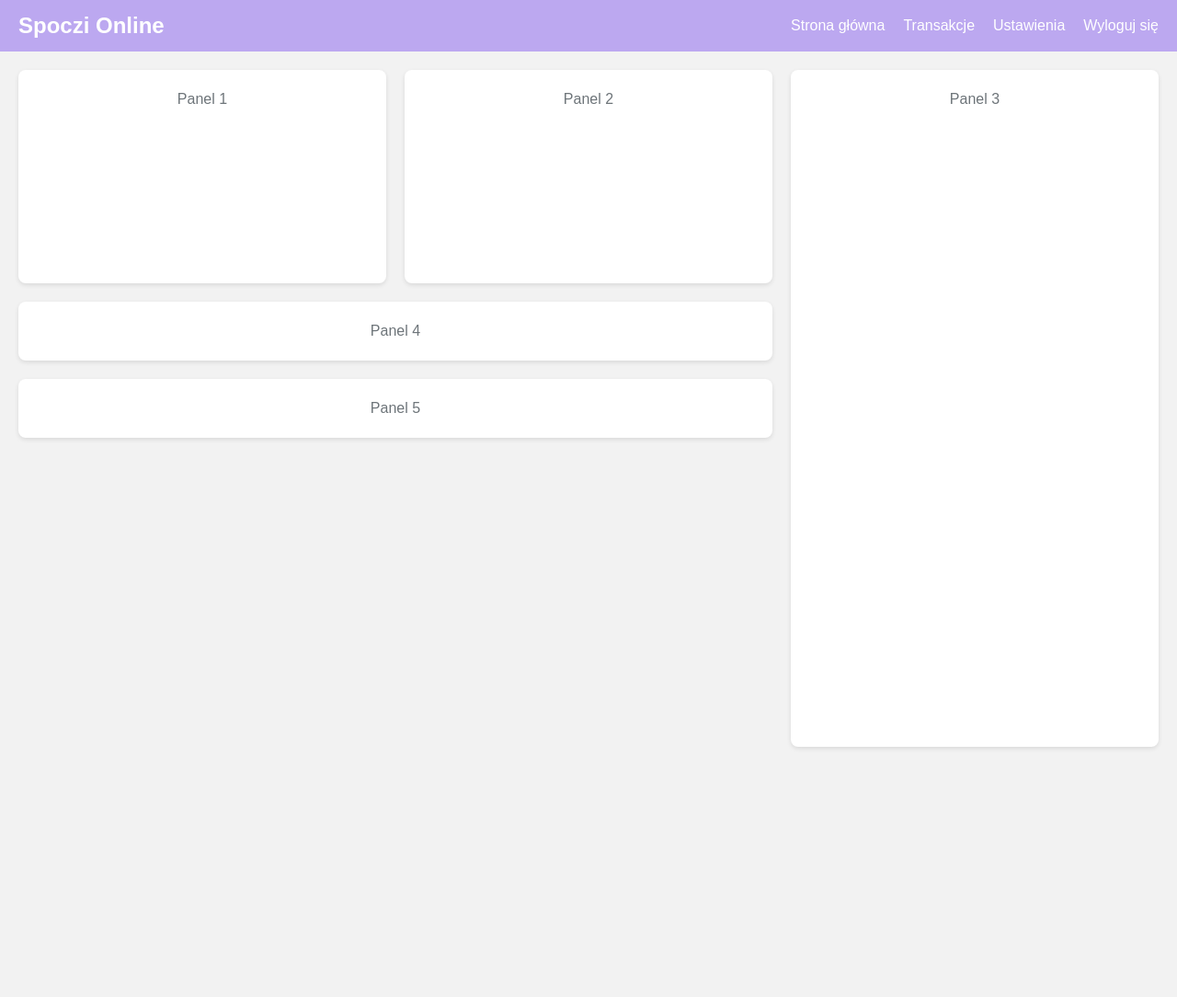
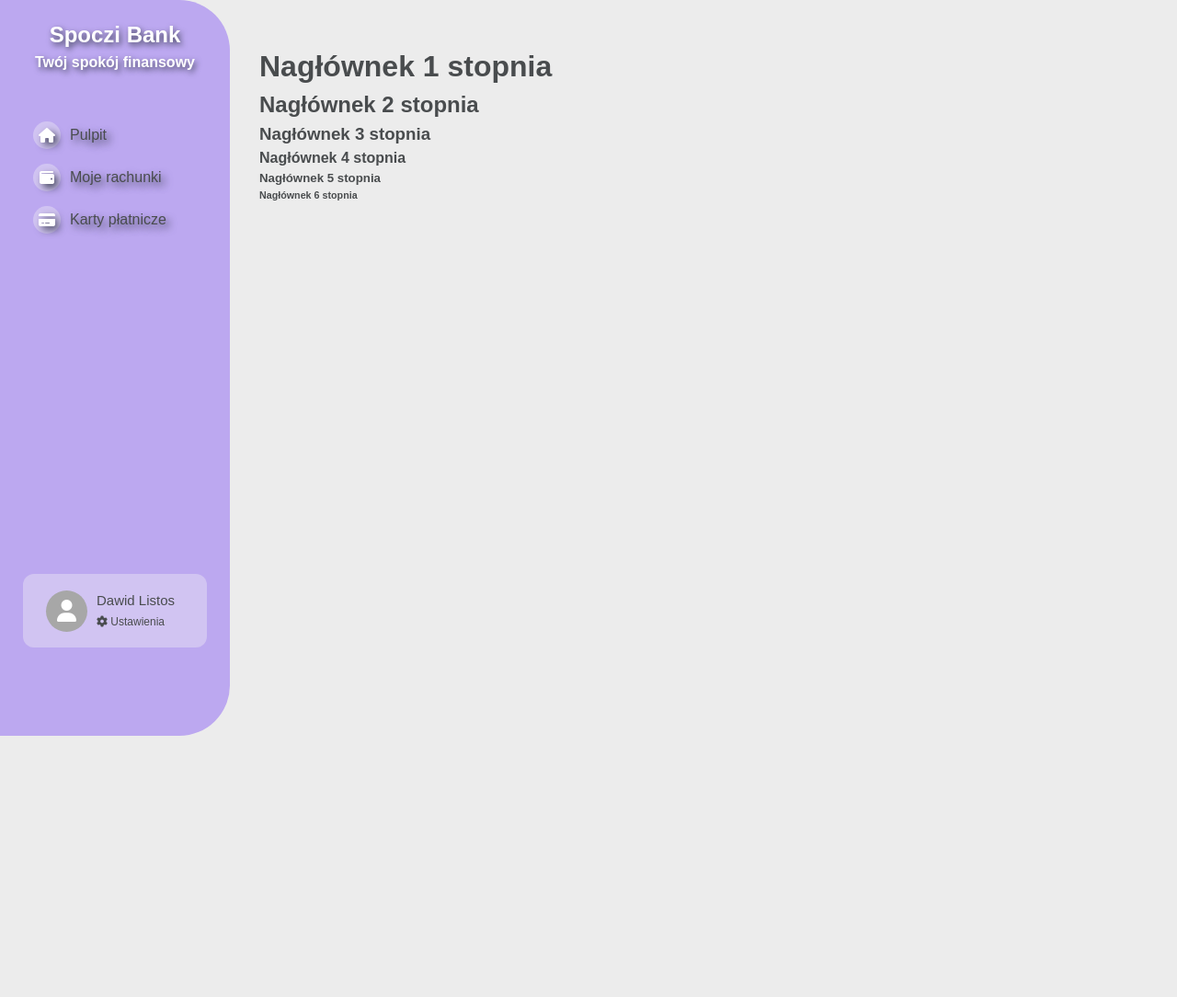
Before and after one commit to dawidlistos/projekt-do-pracy-inzynierskiej, a PHP site: page /dashboard in a window 1280 px wide. Shown: the whole page at 92% size. After the commit the page ends 800 px from the top, so only its background shows below. Run offline with PHP 8.4, Linux system fonts and the light colour scheme; style sheets or scripts are compiled from the project's sources; some libraries are stand-ins or nearby versions.

Commit message:
Lekkie zmiany w dashboard 	modified:   LICENSE 	modified:   README.md 	modified:   Spoczi Online/app/controllers/DashboardController.php 	modified:   Spoczi Online/app/core/Router.php 	modified:   Spoczi Online/app/views/auth/account_recovery.php 	modified:   Spoczi Online/app/views/dashboard/dashboard.php 	modified:   Spoczi Online/app/views/other/error_404.php 	modified:   Spoczi Online/public/.htaccess 	modified:   Spoczi Online/public/styles/auth.css 	deleted:    Spoczi Online/public/styles/auth.css.map 	modified:   Spoczi Online/public/styles/dashboard.css 	deleted:    Spoczi Online/public/styles/dashboard.css.map 	modified:   Spoczi Online/public/styles/error_404.css 	deleted:    Spoczi Online/public/styles/error_404.css.map 	modified:   Spoczi Online/public/styles/reset.css 	deleted:    Spoczi Online/public/styles/reset.css.map 	modified:   Spoczi Online/public/styles/scss/base/reset.scss 	modified:   Spoczi Online/public/styles/scss/layouts/auth.scss 	modified:   Spoczi Online/public/styles/scss/layouts/dashboard.scss 	modified:   Spoczi Online/public/styles/scss/layouts/error_404.scss

```diff
--- a/Spoczi Online/app/views/dashboard/dashboard.php
+++ b/Spoczi Online/app/views/dashboard/dashboard.php
@@ -33,38 +33,45 @@
 </head>
 
 <body>
-    <nav class="navbar">
-        <div class="navbar-brand">Spoczi Online</div>
-        <div class="navbar-toggle" id="navbar-toggle">
-            <span class="navbar-toggle-icon"></span>
-            <span class="navbar-toggle-icon"></span>
-            <span class="navbar-toggle-icon"></span>
+    <div class="container">
+        <div class="brand">
+            <div class="name-slogan">
+                <h2>Spoczi Bank</h2>
+                <h4>Twój spokój finansowy</h4>
+            </div>
+            <button class="mobile-button" id="mobile-button"><i class="fa-solid fa-bars"></i></button>
         </div>
-        <ul class="navbar-menu" id="navbar-menu">
-            <li><a href="#">Strona główna</a></li>
-            <li><a href="#">Transakcje</a></li>
-            <li><a href="#">Ustawienia</a></li>
-            <li><a href="#">Wyloguj się</a></li>
-        </ul>
-    </nav>
-
-    <!-- Elementy dashboard -->
-    <div class="dashboard">
-        <div class="dashboard-item col-4 row-3">Panel 1</div>
-        <div class="dashboard-item col-4 row-3">Panel 2</div>
-        <div class="dashboard-item col-4 row-9">Panel 3</div>
-        <div class="dashboard-item col-8">Panel 4</div>
-        <div class="dashboard-item col-8">Panel 5</div>
+        <div class="side-nav" id="side-nav">
+            <div class="nav-items">
+                <ul>
+                    <li><a href=""><span class="circle"><i class="fa-solid fa-house"></i></span> Pulpit</a></li>
+                    <li><a href=""><span class="circle"><i class="fa-solid fa-wallet"></i></span> Moje rachunki</a></li>
+                    <li><a href=""><span class="circle"><i class="fa-solid fa-credit-card"></i></span> Karty płatnicze</a></li>
+                </ul>
+            </div>
+            <div class="my-account">
+                <div class="box">
+                    <div class="avatar"><i class="fa-solid fa-user"></i></div>
+                    <p class="data">Dawid Listos<br><span class="settings"><i class="fa-solid fa-gear"></i> Ustawienia</span></p>
+                </div>
+            </div>
+        </div>
+        <div class="main-dashboard">
+            <h1>Nagłównek 1 stopnia</h1>
+            <h2>Nagłównek 2 stopnia</h2>
+            <h3>Nagłównek 3 stopnia</h3>
+            <h4>Nagłównek 4 stopnia</h4>
+            <h5>Nagłównek 5 stopnia</h5>
+            <h6>Nagłównek 6 stopnia</h6>
+        </div>
     </div>
 
     <script>
-        document.addEventListener("DOMContentLoaded", function() {
-            const navbarToggle = document.getElementById("navbar-toggle");
-            const navbarMenu = document.getElementById("navbar-menu");
+        const mobileButton = document.getElementById('mobile-button');
+        const sideNav = document.getElementById('side-nav');
 
-            navbarToggle.addEventListener("click", function() {
-                navbarMenu.classList.toggle("show");
-            });
+        mobileButton.addEventListener('click', () => {
+            sideNav.classList.toggle('open');
         });
     </script>
 </body>
--- a/Spoczi Online/public/styles/dashboard.css
+++ b/Spoczi Online/public/styles/dashboard.css
@@ -1,200 +1,147 @@
-body {
-  background-color: #f2f2f2;
-  color: #6d7479;
-  font-family: "Arial", sans-serif;
+* {
   margin: 0;
-  -webkit-user-select: none;
-     -moz-user-select: none;
-          user-select: none;
+  padding: 0;
+  box-sizing: border-box;
 }
 
-.navbar {
-  background-color: #bca8f0;
-  color: #ffffff;
-  display: flex;
-  justify-content: space-between;
-  align-items: center;
-  padding: 10px 20px;
-  position: relative;
-  z-index: 1001;
-}
-.navbar .navbar-brand {
-  font-size: 1.5em;
-  font-weight: bold;
-  z-index: 1002;
-}
-.navbar .navbar-toggle {
-  display: none;
-  cursor: pointer;
-}
-.navbar .navbar-toggle .navbar-toggle-icon {
-  width: 25px;
-  height: 2px;
-  background-color: #ffffff;
-  display: block;
-  margin: 5px 0;
-}
-.navbar .navbar-menu {
-  list-style: none;
-  margin: 0;
-  padding: 0;
-  display: flex;
-}
-.navbar .navbar-menu li {
-  margin-left: 20px;
-}
-.navbar .navbar-menu li a {
-  color: #ffffff;
-  text-decoration: none;
-  transition: color 0.3s;
-}
-.navbar .navbar-menu li a:hover {
-  color: #d1c4f2;
+body {
+  font-family: Arial, sans-serif;
+  background-color: #ececec;
+  color: #494c4e;
 }
 
+.container {
+  display: grid;
+  grid-template-rows: 100px 1fr;
+  grid-template-columns: 250px 1fr;
+  grid-template-areas: "brand content" "nav content";
+  height: 100vh;
+}
 @media (max-width: 768px) {
-  .navbar-menu {
-    display: flex;
-    flex-direction: column;
-    width: 100%;
-    height: 100vh;
-    background-color: #bca8f0;
-    position: fixed;
-    top: -100vh;
-    left: 0;
-    justify-content: center;
-    align-items: center;
-    transform: translateY(0);
-    transition: transform 0.5s;
-    transition: top 0.5s;
+  .container {
+    grid-template-rows: 100px 1fr;
+    grid-template-columns: 1fr;
+    grid-template-areas: "brand" "content";
   }
-  .navbar-menu li {
-    margin: 20px 0;
-    text-align: center;
-    margin-left: 0px !important;
+}
+.container .brand {
+  background-color: #bca8f0;
+  grid-area: brand;
+  display: flex;
+  flex-direction: column;
+  align-items: center;
+  justify-content: center;
+  color: #ffffff;
+  text-shadow: 2px 3px 6px rgb(66, 68, 90);
+  border-top-right-radius: 55px;
+}
+.container .brand .name-slogan {
+  text-align: center;
+}
+.container .brand button {
+  display: none;
+}
+@media (max-width: 768px) {
+  .container .brand button {
+    display: block;
+    background: none;
+    border: none;
+    color: #ffffff;
+    font-size: 1.5rem;
+    cursor: pointer;
+    margin-top: 0.5rem;
   }
-  .navbar-toggle {
-    display: block !important;
-    position: relative;
-    z-index: 1002;
-  }
-  .navbar-menu.show {
-    top: 0;
-  }
-  .navbar.show {
+}
+.container .side-nav {
+  grid-area: nav;
+  background-color: #bca8f0;
+  padding: 1rem 10px 6rem 10px;
+  display: flex;
+  flex-direction: column;
+  justify-content: space-between;
+  border-bottom-right-radius: 55px;
+}
+@media (max-width: 768px) {
+  .container .side-nav {
     position: fixed;
     top: 0;
     left: 0;
-    width: 100%;
-    display: flex;
-    justify-content: space-between;
-    align-items: center;
-    background-color: #bca8f0;
-    padding: 10px 20px;
+    height: 100%;
+    width: 250px;
+    transform: translateX(-100%);
+    transition: transform 0.3s ease-in-out;
+  }
+  .container .side-nav.open {
+    transform: translateX(0);
   }
 }
-.dashboard {
-  display: grid;
-  grid-template-columns: repeat(12, 1fr);
-  grid-template-rows: repeat(12, 1fr);
-  gap: 20px;
-  padding: 20px;
+.container .side-nav .nav-items ul {
+  list-style: none;
 }
-.dashboard .dashboard-item {
-  background-color: #ffffff;
-  padding: 20px;
-  box-shadow: 0 2px 5px rgba(0, 0, 0, 0.1);
-  border-radius: 8px;
-  text-align: center;
+.container .side-nav .nav-items ul li {
+  margin: 1rem 0 1rem 1rem;
+  transition: scale 0.3s;
 }
-.dashboard .dashboard-item.col-1 {
-  grid-column: span 1;
+.container .side-nav .nav-items ul li a {
+  display: flex;
+  align-items: center;
+  text-shadow: 4px 4px 8px rgb(66, 68, 90);
 }
-.dashboard .dashboard-item.col-2 {
-  grid-column: span 2;
+.container .side-nav .nav-items ul li a .circle {
+  display: inline-flex;
+  justify-content: center;
+  align-items: center;
+  height: 30px;
+  width: 30px;
+  background-color: #d1c4f2;
+  border-radius: 50%;
+  margin: 0 10px;
 }
-.dashboard .dashboard-item.col-3 {
-  grid-column: span 3;
+.container .side-nav .nav-items ul li a .circle i {
+  color: #ffffff;
 }
-.dashboard .dashboard-item.col-4 {
-  grid-column: span 4;
+.container .side-nav .nav-items ul li:hover {
+  scale: 1.05;
 }
-.dashboard .dashboard-item.col-5 {
-  grid-column: span 5;
+.container .side-nav .my-account {
+  align-self: center;
 }
-.dashboard .dashboard-item.col-6 {
-  grid-column: span 6;
+.container .side-nav .my-account .box {
+  height: 80px;
+  width: 200px;
+  background-color: #d1c4f2;
+  border-radius: 12px;
+  display: flex;
+  justify-content: center;
+  align-items: center;
 }
-.dashboard .dashboard-item.col-7 {
-  grid-column: span 7;
+.container .side-nav .my-account .box .avatar {
+  display: inline-flex;
+  height: 45px;
+  width: 45px;
+  border-radius: 50%;
+  background-color: rgb(167, 167, 167);
+  justify-content: center;
+  align-items: center;
 }
-.dashboard .dashboard-item.col-8 {
-  grid-column: span 8;
+.container .side-nav .my-account .box .avatar i {
+  color: #ffffff;
+  font-size: 24px;
 }
-.dashboard .dashboard-item.col-9 {
-  grid-column: span 9;
+.container .side-nav .my-account .box .data {
+  font-size: 15px;
+  margin: 0 10px;
 }
-.dashboard .dashboard-item.col-10 {
-  grid-column: span 10;
+.container .side-nav .my-account .box .data .settings {
+  font-size: 12px;
 }
-.dashboard .dashboard-item.col-11 {
-  grid-column: span 11;
+.container .main-dashboard {
+  grid-area: content;
+  height: 100vh;
+  padding: 3rem 2rem 2rem 2rem;
 }
-.dashboard .dashboard-item.col-12 {
-  grid-column: span 12;
+@media (max-width: 768px) {
+  .container .main-dashboard {
+    padding-top: 2rem;
+  }
 }
-.dashboard .dashboard-item.row-1 {
-  grid-row: span 1;
-}
-.dashboard .dashboard-item.row-2 {
-  grid-row: span 2;
-}
-.dashboard .dashboard-item.row-3 {
-  grid-row: span 3;
-}
-.dashboard .dashboard-item.row-4 {
-  grid-row: span 4;
-}
-.dashboard .dashboard-item.row-5 {
-  grid-row: span 5;
-}
-.dashboard .dashboard-item.row-6 {
-  grid-row: span 6;
-}
-.dashboard .dashboard-item.row-7 {
-  grid-row: span 7;
-}
-.dashboard .dashboard-item.row-8 {
-  grid-row: span 8;
-}
-.dashboard .dashboard-item.row-9 {
-  grid-row: span 9;
-}
-.dashboard .dashboard-item.row-10 {
-  grid-row: span 10;
-}
-
-@media (max-width: 768px) {
-  .dashboard {
-    grid-template-columns: 1fr;
-  }
-  .dashboard-item {
-    grid-column: span 12 !important;
-    grid-row: auto !important;
-  }
-  .dashboard-item.order-1 {
-    order: 1;
-  }
-  .dashboard-item.order-2 {
-    order: 2;
-  }
-  .dashboard-item.order-3 {
-    order: 3;
-  }
-  .dashboard-item.order-4 {
-    order: 4;
-  }
-  .dashboard-item.order-5 {
-    order: 5;
-  }
-}/*# sourceMappingURL=dashboard.css.map */
--- a/Spoczi Online/public/styles/scss/layouts/dashboard.scss
+++ b/Spoczi Online/public/styles/scss/layouts/dashboard.scss
@@ -1,182 +1,179 @@
-// Zmienne kolorów
 $first-color: #bca8f0;
 $second-color: #d1c4f2;
-$text-color: #6d7479;
-$background-color: #f2f2f2;
+$text-color: #494c4e;
+$background-color: #ececec;
 $white-color: #ffffff;
 $black-color: #000000;
 
-// Mixiny
-@mixin transition($property, $duration: 0.3s) {
-    transition: $property $duration;
+* {
+    margin: 0;
+    padding: 0;
+    box-sizing: border-box;
 }
 
-// Globalne style
 body {
+    font-family: Arial, sans-serif;
     background-color: $background-color;
     color: $text-color;
-    font-family: 'Arial', sans-serif;
-    margin: 0;
-    user-select: none;
 }
 
-// Navbar
-.navbar {
-    background-color: $first-color;
-    color: $white-color;
-    display: flex;
-    justify-content: space-between;
-    align-items: center;
-    padding: 10px 20px;
-    position: relative;
-    z-index: 1001;
+.container {
+    display: grid;
+    grid-template-rows: 100px 1fr;
+    grid-template-columns: 250px 1fr;
+    grid-template-areas:
+    "brand content"
+    "nav content";
+    height: 100vh;
 
-    .navbar-brand {
-        font-size: 1.5em;
-        font-weight: bold;
-        z-index: 1002;
+    @media (max-width: 768px) {
+        grid-template-rows: 100px 1fr;
+        grid-template-columns: 1fr;
+        grid-template-areas:
+        "brand"
+        "content";
     }
 
-    .navbar-toggle {
+    .brand {
+        background-color: $first-color;
+        grid-area: brand;
+
+        display: flex;
+        flex-direction: column;
+        align-items: center;
+        justify-content: center;
+
+        color: $white-color;
+        text-shadow: 2px 3px 6px rgba(66, 68, 90, 1);
+
+        border-top-right-radius: 55px;
+
+        .name-slogan {
+            text-align: center;
+        }
+
+        button {
             display: none;
+
+            @media (max-width: 768px) {
+                display: block;
+                background: none;
+                border: none;
+                color: $white-color;
+                font-size: 1.5rem;
                 cursor: pointer;
-
-        .navbar-toggle-icon {
-            width: 25px;
-            height: 2px;
-            background-color: $white-color;
-            display: block;
-            margin: 5px 0;
+                margin-top: 0.5rem;
+            }
         }
     }
 
-    .navbar-menu {
+    .side-nav {
+        grid-area: nav;
+
+        background-color: $first-color;
+        padding: 1rem 10px 6rem 10px;
+
+        display: flex;
+        flex-direction: column;
+        justify-content: space-between;
+        border-bottom-right-radius: 55px;
+
+        @media (max-width: 768px) {
+            position: fixed;
+            top: 0;
+            left: 0;
+            height: 100%;
+            width: 250px;
+            transform: translateX(-100%);
+            transition: transform 0.3s ease-in-out;
+
+            &.open {
+                transform: translateX(0);
+            }
+        }
+
+        .nav-items {
+            ul {
                 list-style: none;
-        margin: 0;
-        padding: 0;
-        display: flex;
 
                 li {
-            margin-left: 20px;
+                    margin: 1rem 0 1rem 1rem;
+                    transition: scale 0.3s;
 
                     a {
+                        display: flex;
+                        align-items: center;
+                        text-shadow: 4px 4px 8px rgba(66, 68, 90, 1);
+
+                        .circle {
+                            display: inline-flex;
+                            justify-content: center;
+                            align-items: center;
+                            height: 30px;
+                            width: 30px;
+                            background-color: $second-color;
+                            border-radius: 50%;
+                            margin: 0 10px;
+
+                            i {
                                 color: $white-color;
-                text-decoration: none;
-                @include transition(color);
+                            }
+                        }
+                    }
 
                     &:hover {
-                    color: $second-color;
+                        scale: 1.05;
+                    }
+                }
+            }
+        }
+
+        .my-account {
+            align-self: center;
+
+            .box {
+                height: 80px;
+                width: 200px;
+                background-color: $second-color;
+                border-radius: 12px;
+                display: flex;
+                justify-content: center;
+                align-items: center;
+
+                .avatar {
+                    display: inline-flex;
+                    height: 45px;
+                    width: 45px;
+                    border-radius: 50%;
+                    background-color: rgb(167, 167, 167);
+                    justify-content: center;
+                    align-items: center;
+
+                    i {
+                        color: $white-color;
+                        font-size: 24px;
+                    }
+                }
+
+                .data {
+                    font-size: 15px;
+                    margin: 0 10px;
+
+                    .settings {
+                        font-size: 12px;
                     }
                 }
             }
         }
     }
 
-// Media Queries for responsiveness
+    .main-dashboard {
+        grid-area: content;
+        height: 100vh;
+        padding: 3rem 2rem 2rem 2rem;
+
         @media (max-width: 768px) {
-    .navbar-menu {
-        display: flex; // Ustawienia domyślne na flex dla animacji
-        flex-direction: column;
-        width: 100%;
-        height: 100vh;
-        background-color: $first-color;
-        position: fixed;
-        top: -100vh; // Start menu off screen
-        left: 0;
-        justify-content: center;
-        align-items: center;
-        transform: translateY(0); // Ensure transform is applied
-        @include transition(transform, 0.5s);
-        @include transition(top, 0.5s); // Transition for sliding down
-    }
-
-    .navbar-menu li {
-        margin: 20px 0;
-        text-align: center;
-        margin-left: 0px !important;
-    }
-
-    .navbar-toggle {
-        display: block !important;
-        position: relative;
-        z-index: 1002;
-    }
-
-    .navbar-menu.show {
-        top: 0; // Slide menu into view
-    }
-
-    .navbar.show {
-        position: fixed;
-        top: 0;
-        left: 0;
-        width: 100%;
-        display: flex;
-        justify-content: space-between;
-        align-items: center;
-        background-color: $first-color;
-        padding: 10px 20px;
+            padding-top: 2rem;
         }
     }
-
-// Dashboard
-
-.dashboard {
-    display: grid;
-    grid-template-columns: repeat(12, 1fr); // 12 kolumn o równej szerokości
-    grid-template-rows: repeat(12, 1fr);;
-    gap: 20px;
-    padding: 20px;
-
-    .dashboard-item {
-        background-color: $white-color;
-        padding: 20px;
-        box-shadow: 0 2px 5px rgba($black-color, 0.1);
-        border-radius: 8px;
-        text-align: center;
-
-        // Kolumny o różnych szerokościach
-        &.col-1 { grid-column: span 1; }
-        &.col-2 { grid-column: span 2; }
-        &.col-3 { grid-column: span 3; }
-        &.col-4 { grid-column: span 4; }
-        &.col-5 { grid-column: span 5; }
-        &.col-6 { grid-column: span 6; }
-        &.col-7 { grid-column: span 7; }
-        &.col-8 { grid-column: span 8; }
-        &.col-9 { grid-column: span 9; }
-        &.col-10 { grid-column: span 10; }
-        &.col-11 { grid-column: span 11; }
-        &.col-12 { grid-column: span 12; }
-
-        // Wiersze o różnych wysokościach
-        &.row-1 { grid-row: span 1; }
-        &.row-2 { grid-row: span 2; }
-        &.row-3 { grid-row: span 3; }
-        &.row-4 { grid-row: span 4; }
-        &.row-5 { grid-row: span 5; }
-        &.row-6 { grid-row: span 6; }
-        &.row-7 { grid-row: span 7; }
-        &.row-8 { grid-row: span 8; }
-        &.row-9 { grid-row: span 9; }
-        &.row-10 { grid-row: span 10; }
 }
-}
-
-// Media Queries for responsive dashboard
-@media (max-width: 768px) {
-    .dashboard {
-        grid-template-columns: 1fr; // Jeden element na pełnej szerokości
-    }
-
-    .dashboard-item {
-        grid-column: span 12 !important; // Każdy element zajmuje pełną szerokość
-        grid-row: auto !important; // Resetowanie wysokości wiersza dla mobilnych
-
-        &.order-1 { order: 1; }
-        &.order-2 { order: 2; }
-        &.order-3 { order: 3; }
-        &.order-4 { order: 4; }
-        &.order-5 { order: 5; }
-    }
-}
```
Also changed, not shown: 4 other files. Lines whose indentation alone changed are shown as unchanged.
